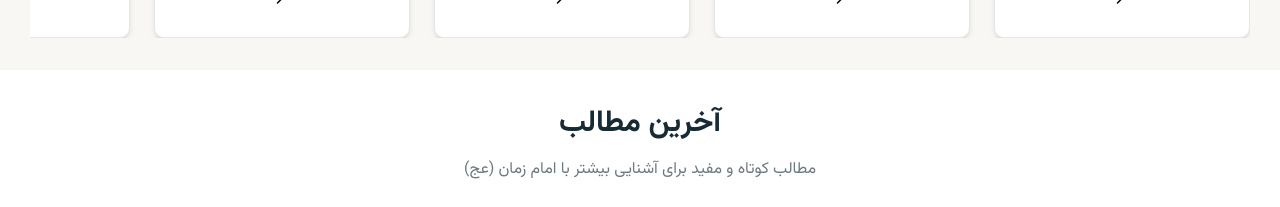
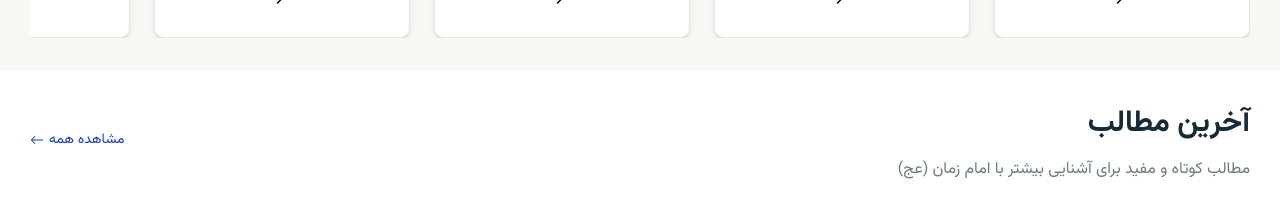
Before and after one commit to adadvar/mahdi-ghaem, a Next.js app: page / in a window 1280 px wide. Shown: the part 874-1081 px from the top of the page. Built offline with nearby package versions, Linux system fonts and the light colour scheme; a web font is replaced by a local one.

Commit message:
added latest articles emtpy section, change build command

```diff
--- a/components/layout/Categories.tsx
+++ b/components/layout/Categories.tsx
@@ -80,7 +80,7 @@ const Categories = () => {
       <p className="text-[1.6rem] text-[#6B7A80]">
         برای شناخت بهتر، با بخش های مهم زندگی و دوران امام ایشان آشنا شوید.
       </p>
-      <div className="mx-auto my-[3.2rem] flex gap-[2.4rem] overflow-x-auto">
+      <div className="my-[3.2rem] flex gap-[2.4rem] overflow-x-auto">
         {items.map((item: Item, idx: number) => (
           <Card key={idx} item={item} />
         ))}
--- a/components/layout/LatestArticles.tsx
+++ b/components/layout/LatestArticles.tsx
@@ -1,10 +1,88 @@
+import Link from 'next/link';
+import { BsArrowLeft } from 'react-icons/bs';
+
+interface Item {
+  img: HTMLImageElement;
+  title: string;
+  color: string;
+  subTitle: string;
+  tag: string;
+  date: string;
+}
+
+// const Card = ({ item }: { item: Item }) => {
+//   const Icon = item.icon;
+//   return (
+//     <Link
+//       href={`#`}
+//       className="flex h-[25.6rem] w-[25.6rem] shrink-0 flex-col items-center justify-center gap-[1.2rem] rounded-[1rem] border border-[#E5E7E8] bg-white px-[1.2rem] py-[1.6rem] shadow-md transition-colors hover:bg-gray-50">
+//       <span
+//         className="flex min-h-[6.4rem] w-[6.4rem] items-center justify-center rounded-full"
+//         style={{
+//           background: faintBg(item.color),
+//           borderWidth: '1px',
+//           borderStyle: 'solid',
+//           borderColor: faintBg(item.color, { lightness: 0.8, saturation: 0.4 })
+//         }}>
+//         <Icon className="h-[3.2rem] w-[3.2rem]" style={{ color: item.color }} />
+//       </span>
+//       <h3 className="text-[1.8rem] font-bold text-[#062A3A]">{item.title}</h3>
+//       <p className="text-[1.6rem] text-[#6B7A80]">{item.subTitle}</p>
+//       <BsChevronRight className="h-[2.4rem] w-[2.4rem]" />
+//     </Link>
+//   );
+// };
+
+// const items: Item[] = [
+//   {
+//     icon: BsPerson,
+//     color: '#007451',
+//     title: 'ولادت و نسب',
+//     subTitle: 'از تولد تا آغاز امامت'
+//   },
+//   {
+//     icon: BsHourglassSplit,
+//     color: '#5900ac',
+//     title: 'غیبت',
+//     subTitle: 'غیبت صغری و کبری'
+//   },
+//   {
+//     icon: BsSunrise,
+//     color: '#e0ac00',
+//     title: 'ظهور',
+//     subTitle: 'نشانه و یاران'
+//   },
+//   {
+//     icon: BsBook,
+//     color: '#001dc2',
+//     title: 'احادیث',
+//     subTitle: 'سخنان گهربار'
+//   },
+//   {
+//     icon: BsQuestionLg,
+//     color: '#b91515',
+//     title: 'پرسش‌های کوتاه',
+//     subTitle: 'پاسخ به سوالات پرتکرار'
+//   }
+// ];
+
 const LatestArticles = () => {
   return (
-    <section className="bg-white px-[3rem] py-[2.4rem] text-center shadow">
-      <h2 className="text-[3rem] font-bold text-[#172B36]">آخرین مطالب</h2>
-      <p className="text-[1.6rem] text-[#6B7A80]">
-        مطالب کوتاه و مفید برای آشنایی بیشتر با امام زمان (عج)
-      </p>
+    <section className="bg-white py-[2.4rem] shadow">
+      <div className="mx-auto flex max-w-[144rem] items-center justify-between px-[3rem]">
+        <div className="">
+          <h2 className="text-[3rem] font-bold text-[#172B36]">آخرین مطالب</h2>
+          <p className="text-[1.6rem] text-[#6B7A80]">
+            مطالب کوتاه و مفید برای آشنایی بیشتر با امام زمان (عج)
+          </p>
+        </div>
+        <Link
+          href={'#'}
+          className="group flex items-center text-[1.4rem] text-blue-800 hover:underline">
+          <span className="me-2">مشاهده همه</span>
+          <BsArrowLeft className="transition-transform group-hover:-translate-x-1" />
+        </Link>
+      </div>
     </section>
   );
 };
--- a/package.json
+++ b/package.json
@@ -4,7 +4,7 @@
   "private": true,
   "scripts": {
     "dev": "bun --bun next dev",
-    "build": "bun --bun next build",
+    "build": "node ./node_modules/next/dist/bin/next build",
     "start": "bun --bun next start",
     "lint": "eslint"
   },
```
